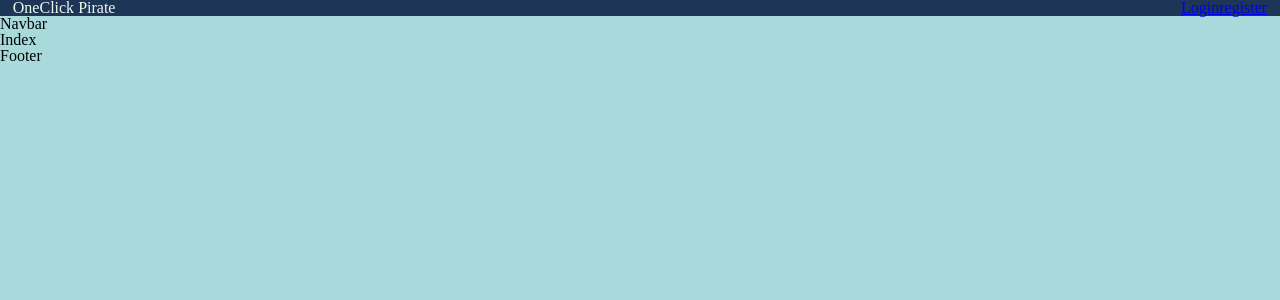
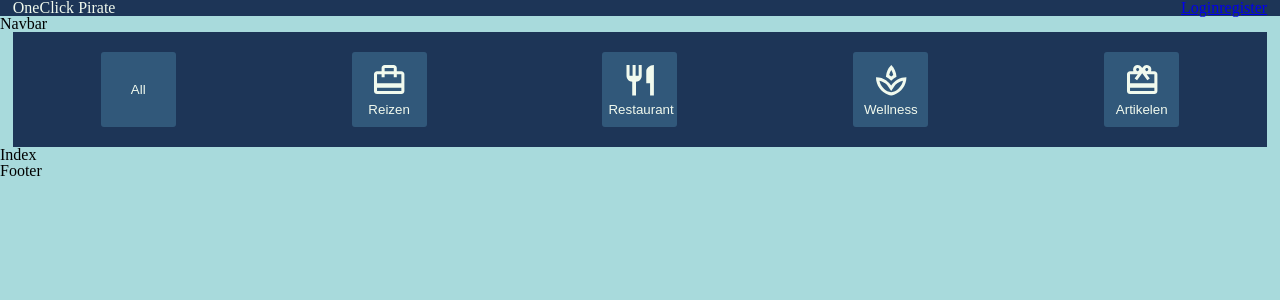
Before and after one commit to Foebry/auction_project, a React (Vite) app: page / in a window 1280 px wide. Shown: the top 300 px of the page. Built offline with nearby package versions, Linux system fonts and the light colour scheme.

Commit message:
filters met voorlopig icoontjes als test

```diff
--- a/package.json
+++ b/package.json
@@ -10,6 +10,7 @@
   "dependencies": {
     "react": "^18.0.0",
     "react-dom": "^18.0.0",
+    "react-icons": "^4.3.1",
     "react-router": "^6.3.0",
     "react-router-dom": "^6.3.0",
     "sass": "^1.51.0"
--- a/src/components/Categories.jsx
+++ b/src/components/Categories.jsx
@@ -1,7 +1,35 @@
 import React from "react";
+import {
+  MdCardTravel,
+  MdRestaurant,
+  MdOutlineSpa,
+  MdOutlineCardGiftcard,
+} from "react-icons/md";
 
 const Categories = () => {
-  return <div className="container__medium"></div>;
+  return (
+    <div className="categories container__medium">
+      <div className="categories__buttons">
+        <button className="categories__buttons__btn">All</button>
+        <button className="categories__buttons__btn">
+          <MdCardTravel className="categories__buttons__btn__icon" />
+          Reizen
+        </button>
+        <button className="categories__buttons__btn">
+          <MdRestaurant className="categories__buttons__btn__icon" />
+          Restaurant
+        </button>
+        <button className="categories__buttons__btn">
+          <MdOutlineSpa className="categories__buttons__btn__icon" />
+          Wellness
+        </button>
+        <button className="categories__buttons__btn">
+          <MdOutlineCardGiftcard className="categories__buttons__btn__icon" />
+          Artikelen
+        </button>
+      </div>
+    </div>
+  );
 };
 
 export default Categories;
--- a/src/components/Skeleton.jsx
+++ b/src/components/Skeleton.jsx
@@ -1,13 +1,15 @@
-import React from 'react';
-import Header from './Header';
-import Navbar from './Navbar';
-import Footer from './Footer';
+import React from "react";
+import Header from "./Header";
+import Navbar from "./Navbar";
+import Footer from "./Footer";
+import Categories from "./Categories";
 
 const Skeleton = ({ children }) => {
   return (
     <>
       <Header />
       <Navbar />
+      <Categories />
       {children}
       <Footer />
     </>
--- a/src/styles/App.scss
+++ b/src/styles/App.scss
@@ -29,3 +29,32 @@ body {
         }
     }
 }
+
+.categories {
+    background-color: $darkblue;
+    &__buttons{
+        display: flex;
+        justify-content: space-around;
+        &__btn{
+            background-color: $mediumdarkblue;
+            height: 75px;
+            width: 75px;
+            margin: 20px 0px;
+            outline: none;
+            border: none;
+            color: $white;
+            border-radius: 3px;
+            &__icon{
+                height: 50%;
+                width: 80%;
+            }
+            &:hover{
+                background-color: $mediumblue;
+                transform: scale(1.05);
+            }
+            &:active{
+                background-color: $mediumblue;
+            }
+        }
+    }
+}
--- a/src/styles/var.scss
+++ b/src/styles/var.scss
@@ -1,7 +1,9 @@
 // Color: blue
 
 $lightblue: #A8DADC;
+$lightmediumblue: #77ABBD;
 $mediumblue: #457B9D;
+$mediumdarkblue: #31587A;
 $darkblue: #1D3557;
 
 // color: white
```
Also changed, not shown: 1 other file (tests, documents, lock files or other folders).
